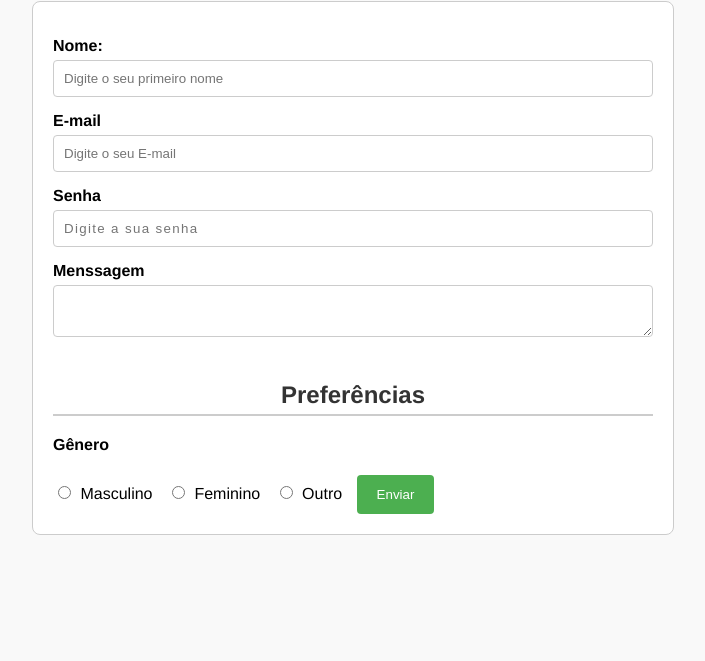
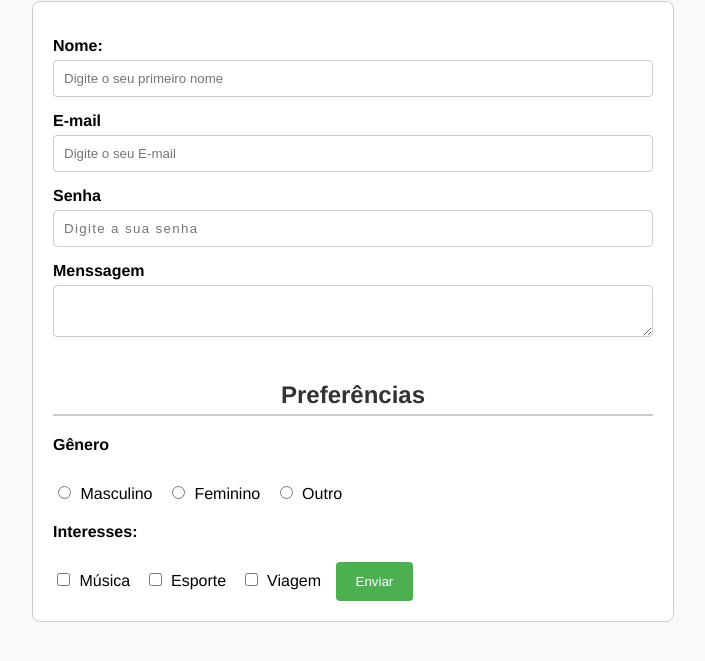
Before and after one commit to vitor-sramos/projeto-Formulario, a plain HTML site: page index.html in a window 1280 px wide. Shown: the part 79-740 px from the top of the page, without its empty margins (287-992 px from the left). Drawn offline with Linux system fonts and the light colour scheme.

Commit message:
Criando forma de seleção com input do tipo checkbox

```diff
--- a/index.html
+++ b/index.html
@@ -64,6 +64,15 @@
           <input type="radio" name="genero" value="outro">
           <label for="outro">Outro</label>
 
+          <!-- Selecionar algo, quero exibir todas as opções, e desta vez posso selecionar 1 ou + -->
+           <p>Interesses:</p>
+           <input type="checkbox" name="interesses" value="musica">
+           <label for="musica">Música</label>
+           <input type="checkbox" name="interesses" value="esporte">
+           <label for="esporte">Esporte</label>
+           <input type="checkbox" name="interesses" value="viagem">
+           <label for="viagem">Viagem</label>
+
          <!-- Botão de ação = submit -->
           <!-- Neste caso posso usar um input do tipo submit que será um botão, e no value,
            ou seja, o seu  valor será o texto que eu desejo colocar no botão
```
